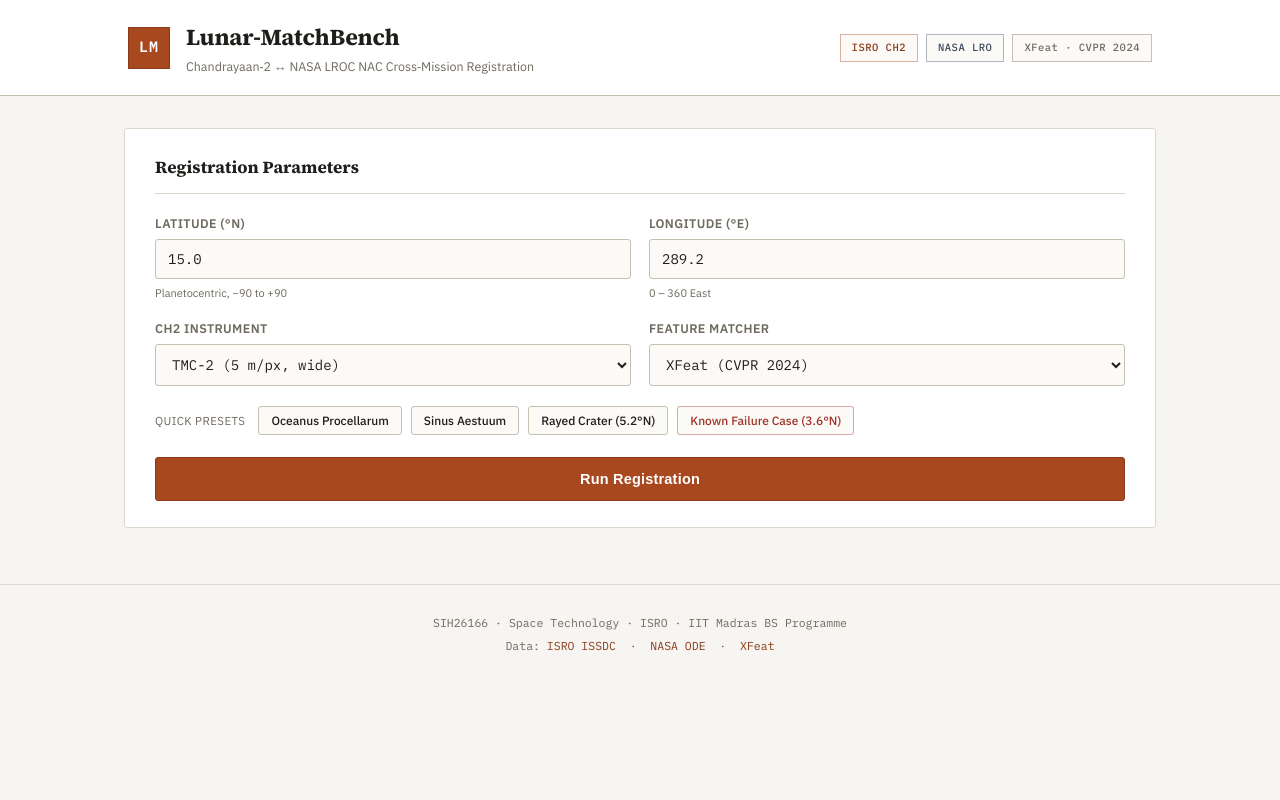
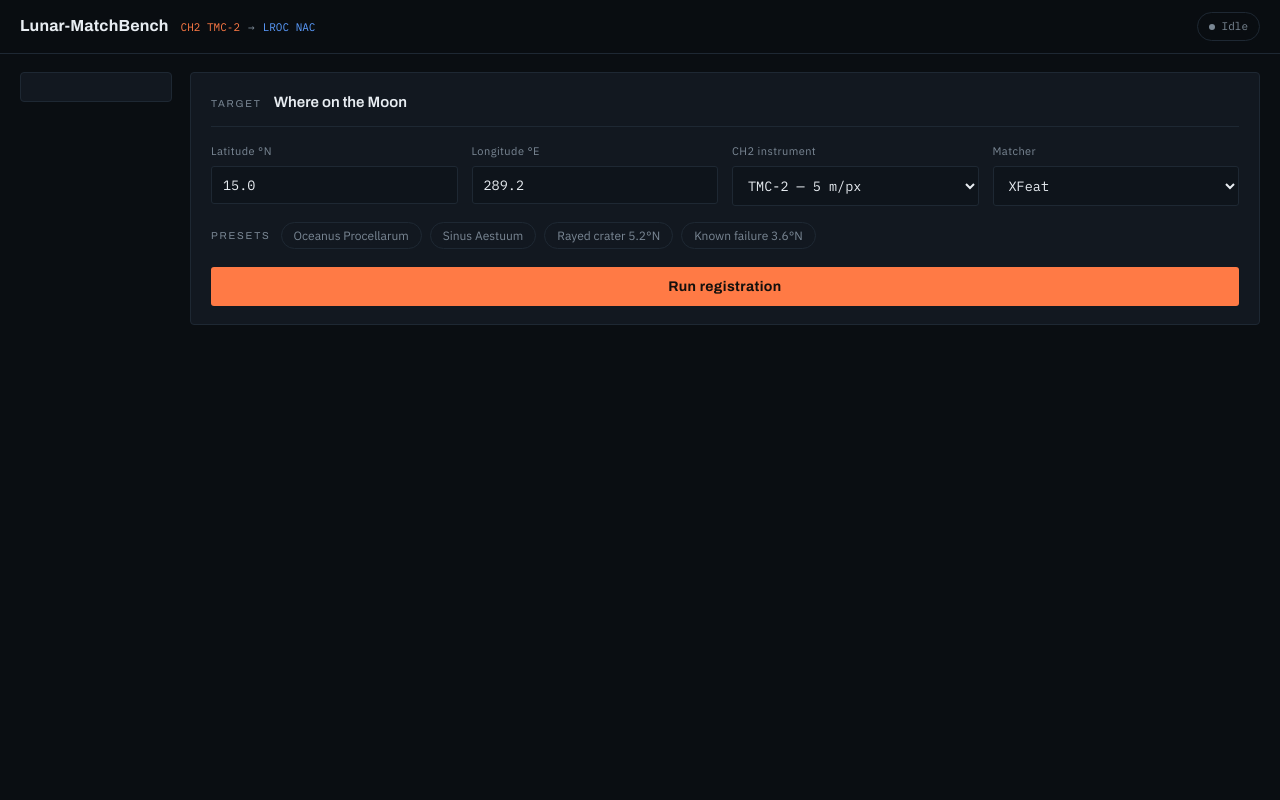
Before and after one commit to mahi028/Lunar-Matchbench, a FastAPI app: page / in a window 1280 px wide. Run offline with FastAPI, Linux system fonts and the light colour scheme; parts of the project's set-up code (start-up, migrations or seed data) failed here and were passed over.

Commit message:
Mission-control console shell and design tokens
Dark console replacing the print-report layout. Colour now encodes
mission provenance rather than decoration: --isro always marks
Chandrayaan-2, --nasa always marks LROC NAC, so a coloured mark on the
page always answers which spacecraft a pixel came from. The chrome is
deliberately low-contrast because the greyscale lunar imagery is the
content and should be the brightest thing on screen.

Type personality is the distance between two extremes of one family:
wide hairline caps for panel labels, heavy numerals for readouts.

Co-Authored-By: Claude Opus 5 <noreply@anthropic.com>
Claude-Session: https://claude.ai/code/session_0163K2qTnuh9pQVMdu9cWDMY

```diff
--- /dev/null
+++ b/src/lunar_matchbench/api/static/css/console.css
@@ -0,0 +1,133 @@
+/* The console shell: a persistent status bar over a rail + working area. */
+
+.statusbar {
+  position: sticky; top: 0; z-index: 20;
+  display: flex; align-items: center; gap: 16px;
+  padding: 12px 20px;
+  background: color-mix(in srgb, var(--void) 88%, transparent);
+  backdrop-filter: blur(8px);
+  border-bottom: 1px solid var(--rule);
+}
+.wordmark { display: flex; align-items: baseline; gap: 12px; flex-wrap: wrap; }
+.wordmark b {
+  font-family: var(--display);
+  font-weight: 700; font-stretch: 118%;
+  font-size: 16px; letter-spacing: .01em;
+}
+.route { display: inline-flex; align-items: center; gap: 8px; font-size: 11px; }
+.route .from { color: var(--isro); }
+.route .to { color: var(--nasa); }
+.route .arrow { color: var(--muted); }
+
+.chip {
+  margin-left: auto;
+  display: inline-flex; align-items: center; gap: 7px;
+  padding: 5px 11px; border: 1px solid var(--rule); border-radius: 100px;
+  font-family: var(--mono); font-size: 11px; color: var(--muted);
+  white-space: nowrap;
+}
+.chip .dot { width: 6px; height: 6px; border-radius: 50%; background: var(--muted); flex: none; }
+.chip[data-state="live"] { color: var(--good); }
+.chip[data-state="live"] .dot { background: var(--good); }
+.chip[data-state="cache"] { color: var(--warn); }
+.chip[data-state="cache"] .dot { background: var(--warn); }
+.chip[data-state="running"] { color: var(--warn); }
+.chip[data-state="running"] .dot { background: var(--warn); animation: pulse 1.1s ease-in-out infinite; }
+@keyframes pulse { 50% { opacity: .2; } }
+
+.console {
+  display: grid;
+  grid-template-columns: var(--rail-w) minmax(0, 1fr);
+  gap: var(--gap);
+  max-width: 1440px; margin: 0 auto; padding: var(--gap) 20px 64px;
+  align-items: start;
+}
+
+.rail {
+  position: sticky; top: 66px;
+  border: 1px solid var(--rule); border-radius: 4px;
+  background: var(--panel);
+  padding: 14px 12px;
+}
+
+.work { display: flex; flex-direction: column; gap: var(--gap); min-width: 0; }
+
+.panel {
+  border: 1px solid var(--rule); border-radius: 4px;
+  background: var(--panel); padding: 18px 20px;
+}
+.panel > header {
+  display: flex; align-items: baseline; gap: 12px;
+  padding-bottom: 12px; margin-bottom: 16px;
+  border-bottom: 1px solid var(--rule);
+}
+.panel > header h2 {
+  font-family: var(--display);
+  font-weight: 600; font-stretch: 112%;
+  font-size: 15px;
+}
+
+.field-grid { display: grid; grid-template-columns: repeat(4, 1fr); gap: 14px; }
+.field { display: flex; flex-direction: column; gap: 6px; min-width: 0; }
+.field label { font-size: 11px; color: var(--muted); letter-spacing: .04em; }
+.field input, .field select {
+  background: var(--panel-2); border: 1px solid var(--rule); border-radius: 3px;
+  color: var(--signal); padding: 9px 11px;
+  font-family: var(--mono); font-size: 13.5px; width: 100%;
+}
+.field input:focus, .field select:focus { border-color: var(--nasa); outline: none; }
+
+.presets { display: flex; gap: 8px; flex-wrap: wrap; margin-top: 16px; align-items: center; }
+.presets .eyebrow { margin-right: 2px; }
+.preset {
+  background: transparent; border: 1px solid var(--rule); border-radius: 100px;
+  color: var(--muted); font-family: var(--body); font-size: 12px;
+  padding: 5px 12px; cursor: pointer; transition: border-color .15s, color .15s;
+}
+.preset:hover { border-color: var(--nasa); color: var(--signal); }
+
+.run {
+  margin-top: 18px; width: 100%; padding: 12px;
+  background: var(--isro); color: #14100D; border: 0; border-radius: 3px;
+  font-family: var(--display); font-weight: 700; font-stretch: 110%;
+  font-size: 14px; letter-spacing: .03em; cursor: pointer;
+  transition: filter .15s;
+}
+.run:hover:not(:disabled) { filter: brightness(1.08); }
+.run:disabled { opacity: .45; cursor: not-allowed; }
+
+/* ── strip locator rail ──────────────────────────────────────────────── */
+.rail-empty { margin-top: 10px; font-size: 11.5px; color: var(--muted); line-height: 1.5; }
+.rail svg { display: block; margin: 12px 0 6px; overflow: visible; }
+.rail-facts { display: flex; flex-direction: column; gap: 6px; margin-top: 12px; }
+.rail-facts > div { display: flex; justify-content: space-between; gap: 8px; font-size: 11px; }
+.rail-facts dt { color: var(--muted); }
+.rail-facts dd { color: var(--signal); }
+.rail[data-coverage="full"] { border-color: color-mix(in srgb, var(--warn) 45%, var(--rule)); }
+
+/* ── pipeline steps ──────────────────────────────────────────────────── */
+.steps { list-style: none; display: flex; flex-wrap: wrap; gap: 6px; }
+.step {
+  display: inline-flex; align-items: center; gap: 7px;
+  padding: 6px 11px; border: 1px solid var(--rule); border-radius: 100px;
+  font-size: 11.5px; color: var(--muted);
+}
+.step i { width: 6px; height: 6px; border-radius: 50%; background: var(--rule); flex: none; }
+.step[data-state="done"] { color: var(--signal); }
+.step[data-state="done"] i { background: var(--nasa); }
+.step[data-state="active"] { color: var(--warn); border-color: color-mix(in srgb, var(--warn) 45%, var(--rule)); }
+.step[data-state="active"] i { background: var(--warn); animation: pulse 1.1s ease-in-out infinite; }
+
+.progress-msg { margin-top: 14px; font-size: 12px; color: var(--muted); }
+.transfer-live { margin-top: 4px; font-size: 12px; color: var(--nasa); min-height: 18px; }
+
+@media (max-width: 900px) {
+  .console { grid-template-columns: 1fr; }
+  .rail { position: static; }
+  .field-grid { grid-template-columns: 1fr 1fr; }
+}
+@media (max-width: 480px) {
+  .field-grid { grid-template-columns: 1fr; }
+  .statusbar { flex-wrap: wrap; gap: 10px; }
+  .chip { margin-left: 0; }
+}
--- /dev/null
+++ b/src/lunar_matchbench/api/static/css/panels.css
@@ -0,0 +1 @@
+/* panels — filled in by Task 3 (comparator) and Task 5 (charts) */
--- /dev/null
+++ b/src/lunar_matchbench/api/static/css/tokens.css
@@ -0,0 +1,84 @@
+/* Lunar-MatchBench design tokens.
+
+   Colour encodes mission provenance: --isro is always Chandrayaan-2, --nasa is
+   always LROC NAC. Neither is ever used decoratively, so a coloured mark on
+   this page always answers "which spacecraft did this pixel come from".
+
+   The ground is a deep blue-black rather than pure black, and the chrome stays
+   low-contrast on purpose: the greyscale lunar imagery is the content, and it
+   should be the brightest thing on screen. */
+
+*, *::before, *::after { box-sizing: border-box; margin: 0; padding: 0; }
+
+:root {
+  --void:    #0A0E12;
+  --panel:   #121820;
+  --panel-2: #0E141B;
+  --rule:    #1E2833;
+  --signal:  #E8EDF2;
+  --muted:   #7A8794;
+  --isro:    #FF7A45;
+  --nasa:    #5B9CFF;
+  --good:    #3FD68C;
+  --warn:    #FFC14D;
+  --bad:     #FF5C5C;
+
+  --display: "Archivo", "Segoe UI", system-ui, sans-serif;
+  --body:    "IBM Plex Sans", "Segoe UI", system-ui, sans-serif;
+  --mono:    "IBM Plex Mono", "SFMono-Regular", Consolas, monospace;
+
+  --rail-w: 152px;
+  --gap: 18px;
+}
+
+html { color-scheme: dark; }
+
+body {
+  background: var(--void);
+  color: var(--signal);
+  font-family: var(--body);
+  font-size: 14px;
+  line-height: 1.55;
+  min-height: 100vh;
+  -webkit-font-smoothing: antialiased;
+}
+
+/* The type personality is the distance between these two: wide hairline caps
+   for silkscreen labels, and heavy numerals for readouts. Same family, opposite
+   ends of its width and weight axes. */
+.eyebrow {
+  font-family: var(--display);
+  font-weight: 400;
+  font-stretch: 125%;
+  font-size: 10px;
+  letter-spacing: .18em;
+  text-transform: uppercase;
+  color: var(--muted);
+  display: block;
+}
+
+.readout {
+  font-family: var(--display);
+  font-weight: 700;
+  font-stretch: 112%;
+  font-size: 28px;
+  line-height: 1;
+  letter-spacing: -.01em;
+}
+
+/* Numbers update in place as a run streams; tabular figures stop them jittering. */
+.num { font-family: var(--mono); font-variant-numeric: tabular-nums; }
+
+:where(a, button, input, select, summary, [tabindex]):focus-visible {
+  outline: 2px solid var(--nasa);
+  outline-offset: 2px;
+  border-radius: 2px;
+}
+
+@media (prefers-reduced-motion: reduce) {
+  *, *::before, *::after {
+    animation-duration: .001ms !important;
+    animation-iteration-count: 1 !important;
+    transition-duration: .001ms !important;
+  }
+}
--- /dev/null
+++ b/src/lunar_matchbench/api/static/js/main.js
@@ -0,0 +1 @@
+console.info("Lunar-MatchBench console booting");
--- a/src/lunar_matchbench/api/templates/index.html
+++ b/src/lunar_matchbench/api/templates/index.html
@@ -3,127 +3,99 @@
 <head>
   <meta charset="UTF-8" />
   <meta name="viewport" content="width=device-width, initial-scale=1.0" />
-  <title>Lunar-MatchBench | Cross-Mission Image Registration</title>
+  <title>Lunar-MatchBench &mdash; Cross-Mission Registration Console</title>
   <link rel="preconnect" href="https://fonts.googleapis.com">
   <link rel="preconnect" href="https://fonts.gstatic.com" crossorigin>
-  <link href="https://fonts.googleapis.com/css2?family=IBM+Plex+Mono:wght@400;500;600&family=IBM+Plex+Sans:wght@400;500;600;700&family=Source+Serif+4:opsz,wght@8..60,600;8..60,700&display=swap" rel="stylesheet">
-  <link rel="stylesheet" href="/static/style.css?v=6" />
+  <link href="https://fonts.googleapis.com/css2?family=Archivo:wdth,wght@62..125,400;62..125,600;62..125,700&family=IBM+Plex+Mono:wght@400;500;600&family=IBM+Plex+Sans:wght@400;500;600&display=swap" rel="stylesheet">
+  <link rel="stylesheet" href="/static/css/tokens.css?v=1" />
+  <link rel="stylesheet" href="/static/css/console.css?v=1" />
+  <link rel="stylesheet" href="/static/css/panels.css?v=1" />
 </head>
 <body>
-  <header>
-    <div class="masthead">
+  <header class="statusbar">
     <div class="wordmark">
-        <span class="wordmark-mark">LM</span>
-        <div>
-          <h1>Lunar&#8209;MatchBench</h1>
-          <p class="tagline">Chandrayaan&#8209;2 &#8596; NASA LROC NAC Cross&#8209;Mission Registration</p>
+      <b>Lunar&#8209;MatchBench</b>
+      <span class="route num">
+        <span class="from">CH2 TMC&#8209;2</span>
+        <span class="arrow">&rarr;</span>
+        <span class="to">LROC NAC</span>
+      </span>
     </div>
-      </div>
-      <div class="badge-row">
-        <span class="badge badge-isro">ISRO CH2</span>
-        <span class="badge badge-nasa">NASA LRO</span>
-        <span class="badge badge-xfeat">XFeat · CVPR 2024</span>
-      </div>
-    </div>
+    <span class="chip" id="status-chip" data-state="idle">
+      <span class="dot"></span><span id="status-text">Idle</span>
+    </span>
   </header>
 
-  <main>
-    <section class="card form-card">
-      <h2>Registration Parameters</h2>
-      <form id="reg-form">
+  <main class="console">
+    <aside class="rail" id="locator" aria-label="LROC scan-line strip locator"></aside>
+
+    <div class="work">
+      <section class="panel">
+        <header>
+          <span class="eyebrow">Target</span>
+          <h2>Where on the Moon</h2>
+        </header>
+        <form id="run-form">
           <div class="field-grid">
             <div class="field">
-            <label for="lat">Latitude (&deg;N)</label>
-            <input type="number" id="lat" name="lat" step="any" min="-90" max="90"
-                   value="15.0" placeholder="e.g. 15.0" required />
-            <span class="hint">Planetocentric, &minus;90 to +90</span>
+              <label for="lat">Latitude &deg;N</label>
+              <input type="number" id="lat" step="any" min="-90" max="90" value="15.0" required />
             </div>
             <div class="field">
-            <label for="lon">Longitude (&deg;E)</label>
-            <input type="number" id="lon" name="lon" step="any" min="0" max="360"
-                   value="289.2" placeholder="e.g. 289.2" required />
-            <span class="hint">0 &ndash; 360 East</span>
+              <label for="lon">Longitude &deg;E</label>
+              <input type="number" id="lon" step="any" min="0" max="360" value="289.2" required />
             </div>
             <div class="field">
-            <label for="instrument">CH2 Instrument</label>
-            <select id="instrument" name="instrument">
-              <option value="tmc" selected>TMC-2 (5 m/px, wide)</option>
-              <option value="ohrc">OHRC (0.25 m/px, high-res)</option>
+              <label for="instrument">CH2 instrument</label>
+              <select id="instrument">
+                <option value="tmc" selected>TMC-2 &mdash; 5 m/px</option>
+                <option value="ohrc">OHRC &mdash; 0.25 m/px</option>
               </select>
             </div>
             <div class="field">
-            <label for="matcher">Feature Matcher</label>
-            <select id="matcher" name="matcher">
-              <option value="xfeat" selected>XFeat (CVPR 2024)</option>
-              <option value="sift">SIFT (classical baseline)</option>
+              <label for="matcher">Matcher</label>
+              <select id="matcher">
+                <option value="xfeat" selected>XFeat</option>
+                <option value="sift">SIFT</option>
               </select>
             </div>
           </div>
           <div class="presets">
-          <span class="preset-label">Quick presets</span>
-          <button type="button" class="preset-btn" data-lat="15.0" data-lon="289.2">Oceanus Procellarum</button>
-          <button type="button" class="preset-btn" data-lat="10.2" data-lon="289.5">Sinus Aestuum</button>
-          <button type="button" class="preset-btn" data-lat="5.17879877" data-lon="288.954173">Rayed Crater (5.2&deg;N)</button>
-          <button type="button" class="preset-btn preset-btn--fail" data-lat="3.613415864967716" data-lon="289.12239203822105">Known Failure Case (3.6&deg;N)</button>
+            <span class="eyebrow">Presets</span>
+            <button type="button" class="preset" data-lat="15.0" data-lon="289.2">Oceanus Procellarum</button>
+            <button type="button" class="preset" data-lat="10.2" data-lon="289.5">Sinus Aestuum</button>
+            <button type="button" class="preset" data-lat="5.17879877" data-lon="288.954173">Rayed crater 5.2&deg;N</button>
+            <button type="button" class="preset" data-lat="3.613415864967716" data-lon="289.12239203822105">Known failure 3.6&deg;N</button>
           </div>
-        <button type="submit" id="run-btn" class="run-btn">
-          <span id="btn-text">Run Registration</span>
-        </button>
+          <button type="submit" class="run" id="run-btn">Run registration</button>
         </form>
       </section>
 
-    <section class="card pipeline-card" id="pipeline-card" hidden>
-      <h2>Pipeline Execution</h2>
-      <ol class="stepper" id="stepper">
-        <li class="step" id="step-1"><span class="step-dot"></span><span class="step-label">Locate CH2 patch</span></li>
-        <li class="step" id="step-2"><span class="step-dot"></span><span class="step-label">Query NASA ODE</span></li>
-        <li class="step" id="step-3"><span class="step-dot"></span><span class="step-label">Download LROC NAC</span></li>
-        <li class="step" id="step-4"><span class="step-dot"></span><span class="step-label">Extract patch</span></li>
-        <li class="step" id="step-5"><span class="step-dot"></span><span class="step-label">Detect keypoints</span></li>
-        <li class="step" id="step-6"><span class="step-dot"></span><span class="step-label">Match features</span></li>
-        <li class="step" id="step-7"><span class="step-dot"></span><span class="step-label">MAGSAC++ verify</span></li>
-        <li class="step" id="step-8"><span class="step-dot"></span><span class="step-label">Finalize</span></li>
-      </ol>
-      <p class="status-msg" id="status-msg">Initializing&hellip;</p>
-
-      <div class="stage-viewer" id="stage-viewer" hidden>
-        <div class="stage-head">
-          <span class="stage-index" id="stage-index"></span>
-          <span class="stage-title" id="stage-title"></span>
-          <span class="stage-desc" id="stage-desc"></span>
-          <span class="stage-counter" id="stage-counter"></span>
-        </div>
-        <div class="stage-frame">
-          <img id="stage-img-a" class="stage-img" alt="" />
-          <img id="stage-img-b" class="stage-img" alt="" />
-          <button type="button" class="stage-nav stage-nav--prev" id="stage-prev" aria-label="Previous step">&#8249;</button>
-          <button type="button" class="stage-nav stage-nav--next" id="stage-next" aria-label="Next step">&#8250;</button>
-        </div>
-      </div>
+      <section class="panel" id="stage" hidden>
+        <header>
+          <span class="eyebrow">Alignment</span>
+          <h2>Do they line up</h2>
+          <div class="stage-tools" id="stage-tools"></div>
+        </header>
+        <div id="stage-body"></div>
       </section>
 
-    <section class="card summary-card" id="summary-card" hidden>
-      <h2 id="summary-title">Registration Result</h2>
-      <div class="diagnosis" id="diagnosis" hidden></div>
-      <div class="metrics-row" id="metrics-row"></div>
-      <p class="error-msg-text" id="error-msg" hidden></p>
-      <details class="provenance-details" id="provenance-details">
-        <summary>Scientific provenance &amp; ephemeris</summary>
-        <pre id="provenance-pre"></pre>
+      <section class="panel" id="panels" hidden>
+        <header>
+          <span class="eyebrow">Evidence</span>
+          <h2>How well, and how sure</h2>
+        </header>
+        <div id="diagnosis"></div>
+        <div id="metrics"></div>
+        <div id="charts"></div>
+        <details class="prov">
+          <summary>Provenance &amp; ephemeris</summary>
+          <pre id="prov-pre" class="num"></pre>
         </details>
-      <button id="retry-btn" class="run-btn secondary">Try Another Coordinate</button>
       </section>
+    </div>
   </main>
 
-  <footer>
-    <p>SIH26166 &middot; Space Technology &middot; ISRO &middot; IIT Madras BS Programme</p>
-    <p>Data: <a href="https://chmapbrowse.issdc.gov.in/" target="_blank">ISRO ISSDC</a>
-       &nbsp;&middot;&nbsp;
-       <a href="https://oderest.rsl.wustl.edu/" target="_blank">NASA ODE</a>
-       &nbsp;&middot;&nbsp;
-       <a href="https://github.com/verlab/accelerated_features" target="_blank">XFeat</a>
-    </p>
-  </footer>
-  <script src="/static/app.js?v=6"></script>
+  <script type="module" src="/static/js/main.js?v=1"></script>
 </body>
 </html>
```
Also changed, not shown: tests/test_api.py (+18 -1 lines). Lines whose indentation alone changed are shown as unchanged.
